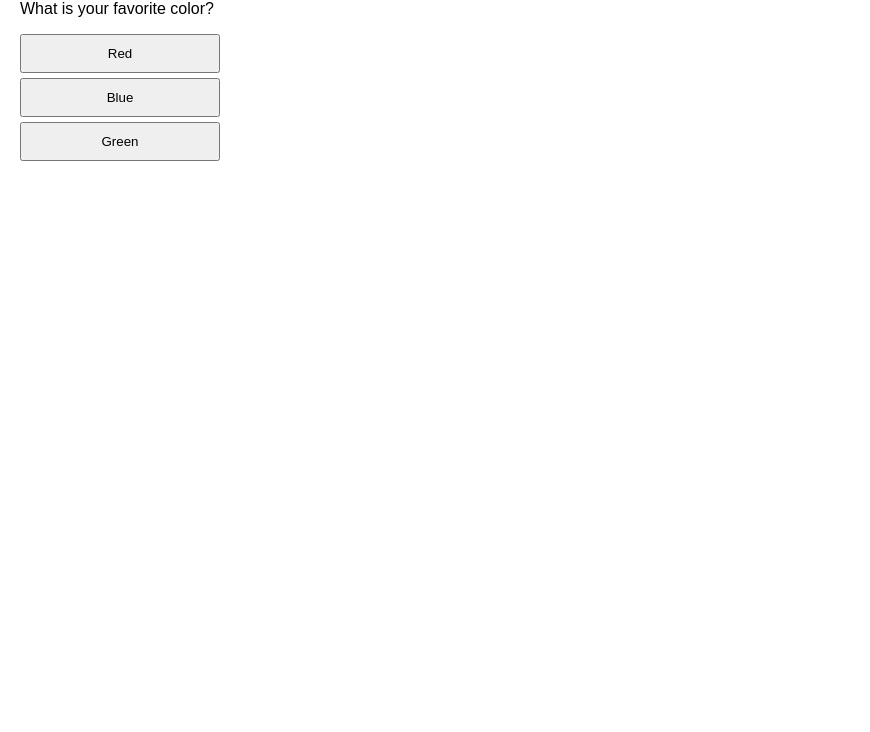
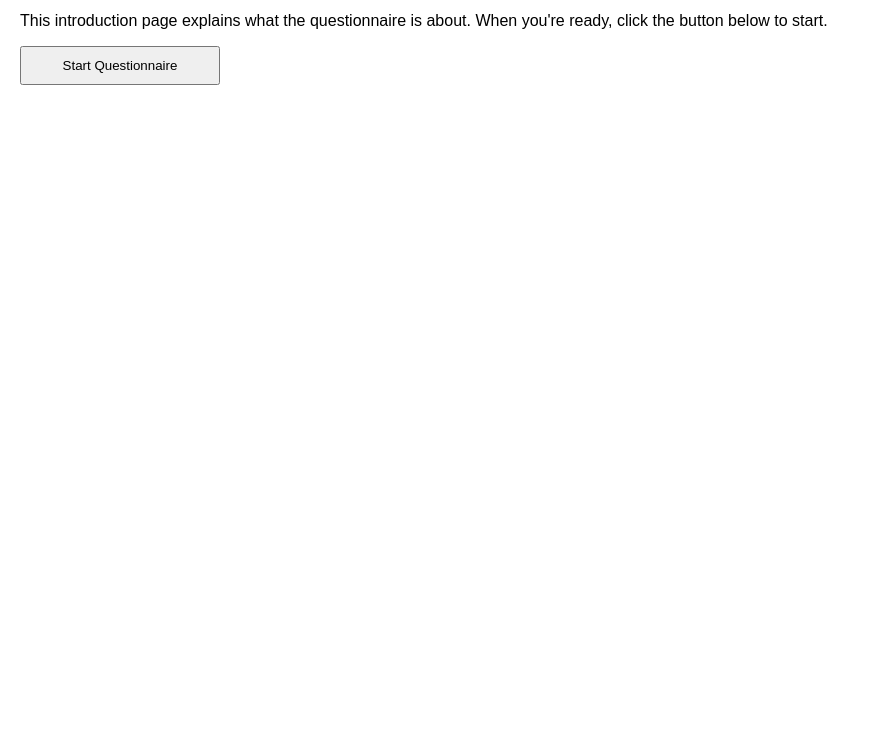
Before and after one commit to stracoon/prog.test, a plain HTML site: page index.html in a window 1280 px wide. Shown: the part 68-800 px from the top of the page, without its empty margins (0-870 px from the left). Drawn offline with Linux system fonts and the light colour scheme.

Commit message:
Update index.html

```diff
--- a/index.html
+++ b/index.html
@@ -2,33 +2,27 @@
 <html>
   <head>
     <meta charset="UTF-8">
-    <title>Multi Sub-Questionnaire with Independent Scoring</title>
+    <title>Multi Sub-Questionnaire with Introduction</title>
     <style>
       body {
         font-family: Arial, sans-serif;
         margin: 20px;
       }
-      .question {
+      .question, .intro {
         margin-bottom: 15px;
       }
-      .answer-btn {
+      .answer-btn, .start-btn {
         display: block;
-        margin: 5px 0;
+        margin: 10px 0;
         padding: 10px;
         width: 200px;
-      }
-      .section {
-        margin-top: 30px;
       }
     </style>
   </head>
   <body>
-    <div id="question-container"></div>
+    <div id="content-container"></div>
     <script>
-      // Define sub-questionnaires. Each sub-questionnaire contains a title and an array of questions.
-      // Each question has a text and a set of possible answers.
-      // Each answer is an object holding a "next" for the subsequent question (or null to finish the sub questionnaire)
-      // and a "score" for that particular question.
+      // Define sub-questionnaires. Each sub-questionnaire has a title and an array of questions.
       const subQuestionnaires = [
         {
           title: "Sub-Questionnaire 1: Personal Preferences",
@@ -36,15 +30,15 @@
             {
               question: "What is your favorite color?",
               answers: {
-                "Red": { next: 1, score: 10 },
-                "Blue": { next: 1, score: 5 },
+                "Red":   { next: 1, score: 10 },
+                "Blue":  { next: 1, score: 5 },
                 "Green": { next: 1, score: 8 }
               }
             },
             {
               question: "What is your favorite fruit?",
               answers: {
-                "Apple": { next: null, score: 7 },
+                "Apple":  { next: null, score: 7 },
                 "Banana": { next: null, score: 9 },
                 "Grapes": { next: null, score: 4 }
               }
@@ -58,13 +52,13 @@
               question: "Do you enjoy exercising?",
               answers: {
                 "Yes": { next: 1, score: 10 },
-                "No": { next: 1, score: 3 }
+                "No":  { next: 1, score: 3 }
               }
             },
             {
               question: "How often do you read books?",
               answers: {
-                "Daily": { next: null, score: 10 },
+                "Daily":  { next: null, score: 10 },
                 "Weekly": { next: null, score: 5 },
                 "Rarely": { next: null, score: 2 }
               }
@@ -73,53 +67,76 @@
         }
       ];
 
-      // Tracking variables:
-      let currentSubQuestionnaireIndex = 0; // Index of the current sub questionnaire
-      let currentQuestionIndex = 0; // Index of the current question within the sub questionnaire
-      let scores = subQuestionnaires.map(() => 0); // Array to hold the score for each sub questionnaire
+      // Tracking variables for questionnaires.
+      let currentSubQuestionnaireIndex = 0; // current sub-questionnaire index
+      let currentQuestionIndex = 0; // current question index for the sub-questionnaire
+      let scores = subQuestionnaires.map(() => 0); // individual scores per sub-questionnaire
 
-      // Display the current question for the current sub questionnaire.
-      function displayQuestion() {
-        const container = document.getElementById('question-container');
+      // Function to display the introduction page.
+      function displayIntroduction() {
+        const container = document.getElementById('content-container');
         container.innerHTML = "";
 
-        // If we have completed all sub questionnaires, show overall results.
+        // Introduction content.
+        const introEl = document.createElement('div');
+        introEl.className = "intro";
+        introEl.innerHTML = "<h1>Welcome to the Questionnaire!</h1><p>This introduction page explains what the questionnaire is about. When you're ready, click the button below to start.</p>";
+        container.appendChild(introEl);
+
+        // Start button to begin the questionnaire.
+        const startButton = document.createElement('button');
+        startButton.className = "start-btn";
+        startButton.textContent = "Start Questionnaire";
+        startButton.onclick = function() {
+          // Begin by resetting tracking variables and displaying the first question.
+          currentSubQuestionnaireIndex = 0;
+          currentQuestionIndex = 0;
+          scores = subQuestionnaires.map(() => 0);
+          displayQuestion();
+        };
+        container.appendChild(startButton);
+      }
+
+      // Function to display the current question
+      function displayQuestion() {
+        const container = document.getElementById('content-container');
+        container.innerHTML = "";
+
+        // Check if we've completed all sub-questionnaires.
         if (currentSubQuestionnaireIndex >= subQuestionnaires.length) {
           displayResults();
           return;
         }
 
-        const subQ = subQuestionnaires[currentSubQuestionnaireIndex];
-        const questionObj = subQ.questions[currentQuestionIndex];
+        const currentSub = subQuestionnaires[currentSubQuestionnaireIndex];
+        const currentQuestion = currentSub.questions[currentQuestionIndex];
 
         // Display sub-questionnaire title.
-        const sectionTitle = document.createElement('h2');
-        sectionTitle.textContent = subQ.title;
-        container.appendChild(sectionTitle);
+        const titleEl = document.createElement('h2');
+        titleEl.textContent = currentSub.title;
+        container.appendChild(titleEl);
 
         // Display the question.
         const questionEl = document.createElement('div');
         questionEl.className = "question";
-        questionEl.innerHTML = `<p>${questionObj.question}</p>`;
+        questionEl.innerHTML = `<p>${currentQuestion.question}</p>`;
         container.appendChild(questionEl);
 
         // Create answer buttons.
-        for (let answer in questionObj.answers) {
+        for (let answer in currentQuestion.answers) {
           const button = document.createElement('button');
           button.className = "answer-btn";
           button.textContent = answer;
           button.onclick = function() {
-            // Add score for this answer to the current sub questionnaire's accumulator.
-            scores[currentSubQuestionnaireIndex] += questionObj.answers[answer].score;
-            // Determine the index of next question in the current sub questionnaire.
-            let nextIndex = questionObj.answers[answer].next;
-            if (nextIndex !== null && nextIndex !== undefined && nextIndex < subQ.questions.length) {
-              // If a next question exists in the sub questionnaire, update the question index.
+            // Update score for the current sub-questionnaire.
+            scores[currentSubQuestionnaireIndex] += currentQuestion.answers[answer].score;
+            let nextIndex = currentQuestion.answers[answer].next;
+            if (nextIndex !== null && nextIndex !== undefined && nextIndex < currentSub.questions.length) {
+              // Move to the next question.
               currentQuestionIndex = nextIndex;
               displayQuestion();
             } else {
-              // If the current sub questionnaire is finished,
-              // reset the question index and move to the next sub questionnaire.
+              // End of sub-questionnaire; move to the next one.
               currentSubQuestionnaireIndex++;
               currentQuestionIndex = 0;
               displayQuestion();
@@ -129,20 +146,20 @@
         }
       }
 
-      // Display overall results with separate scores for each sub questionnaire.
+      // Function to display questionnaire results.
       function displayResults() {
-        const container = document.getElementById('question-container');
+        const container = document.getElementById('content-container');
         container.innerHTML = "<h2>Results</h2>";
         subQuestionnaires.forEach((subQ, index) => {
-          const result = document.createElement('p');
-          result.textContent = `${subQ.title}: ${scores[index]} points`;
-          container.appendChild(result);
+          const resultEl = document.createElement('p');
+          resultEl.textContent = `${subQ.title}: ${scores[index]} points`;
+          container.appendChild(resultEl);
         });
-        container.innerHTML += "<p>Thank you for completing all the questionnaires!</p>";
+        container.innerHTML += "<p>Thank you for completing the questionnaires!</p>";
       }
 
-      // Start the questionnaire when the page loads.
-      window.onload = displayQuestion;
+      // Begin with the introduction page when the page loads.
+      window.onload = displayIntroduction;
     </script>
   </body>
 </html>
```
